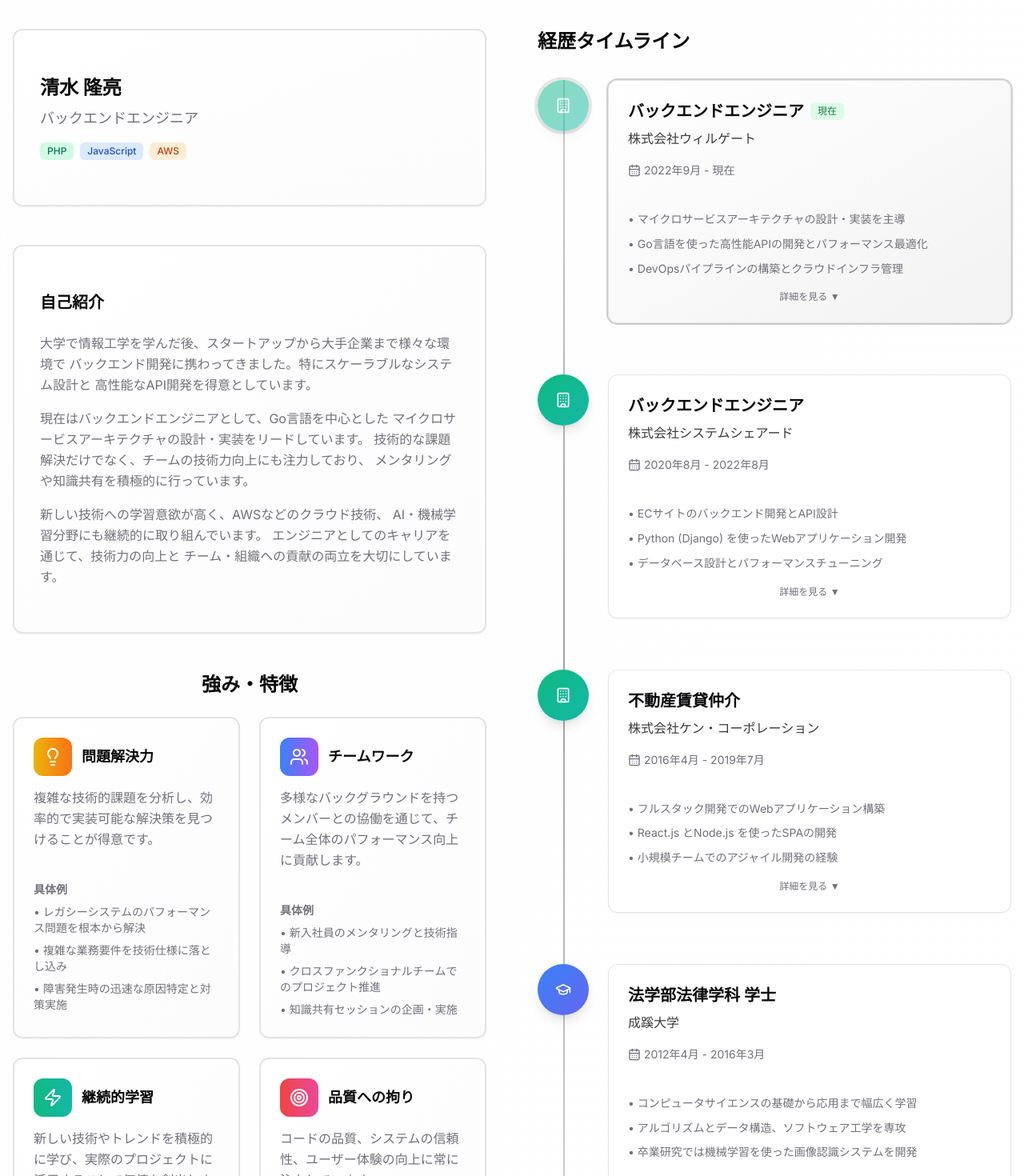
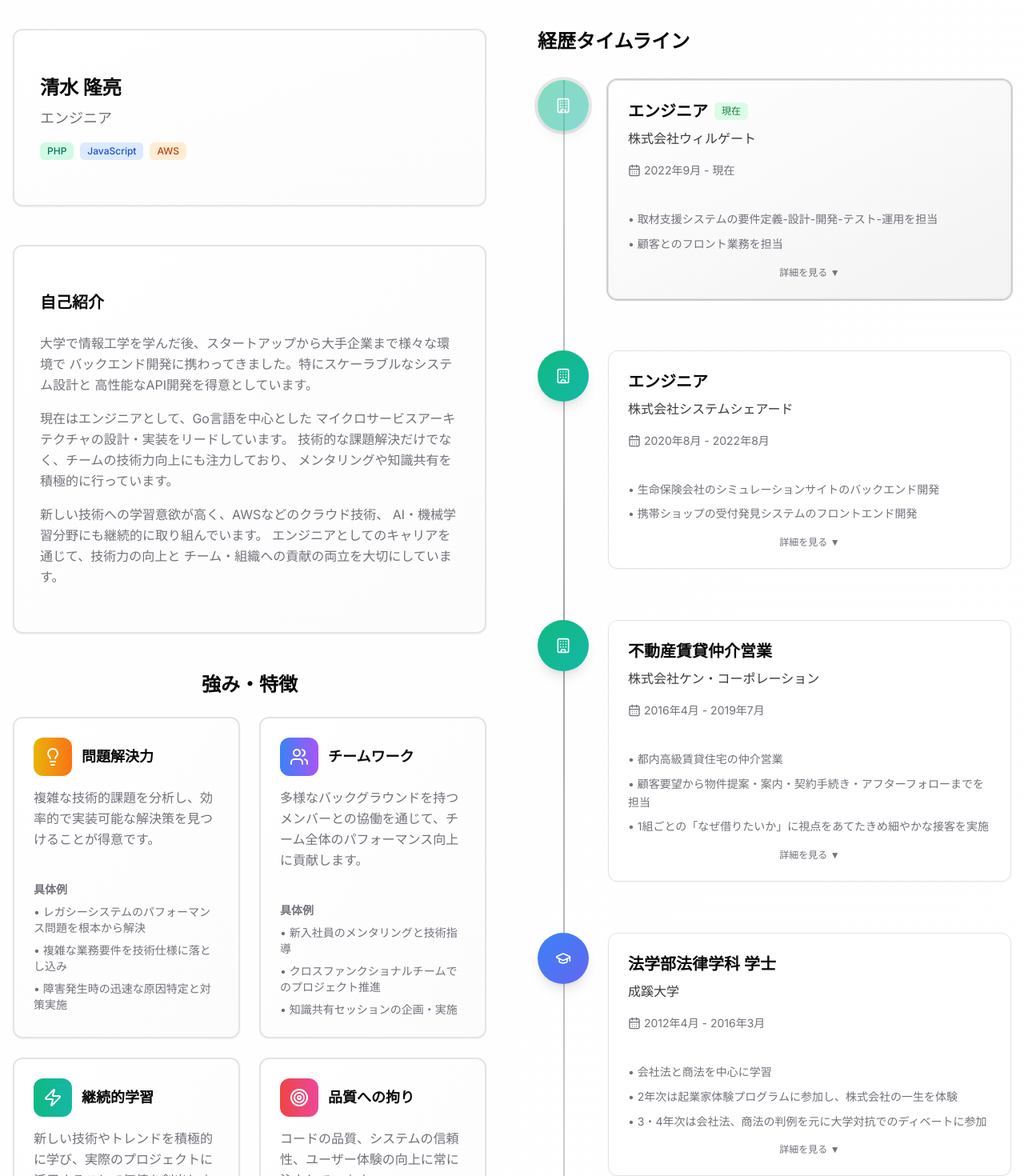
Before and after one commit to Takaaki-Shimizu/dedication, a Next.js app: page / in a window 1280 px wide. Shown: the part 1140-2610 px from the top of the page at 80% size. Built offline with nearby package versions, Linux system fonts and the light colour scheme.

Commit message:
fix: 情報更新

```diff
--- a/src/app/layout.tsx
+++ b/src/app/layout.tsx
@@ -13,9 +13,9 @@ export const metadata: Metadata = {
     default: "Takaaki Shimizu | Backend Engineer Portfolio",
     template: "%s | Takaaki Shimizu",
   },
-  description: "スケーラブルなシステム構築とクラウドアーキテクチャ設計を専門とするバックエンドエンジニア。Go、Python、AWSを用いた高性能なWebアプリケーション開発に従事。",
+  description: "スケーラブルなシステム構築とクラウドアーキテクチャ設計を専門とするエンジニア。Go、Python、AWSを用いた高性能なWebアプリケーション開発に従事。",
   keywords: [
-    "バックエンドエンジニア", "portfolio", "software engineer", "golang", "python", "aws",
+    "エンジニア", "portfolio", "software engineer", "golang", "python", "aws",
     "microservices", "システム設計", "クラウドアーキテクチャ", "API開発", "データベース設計",
     "Docker", "PostgreSQL", "MongoDB", "Redis", "CI/CD", "DevOps"
   ],
@@ -34,15 +34,15 @@ export const metadata: Metadata = {
     type: "website",
     locale: "ja_JP",
     url: "https://dedication.vercel.app",
-    title: "清水 隆亮 | バックエンドエンジニア ポートフォリオ",
-    description: "スケーラブルなシステム構築とクラウドアーキテクチャ設計を専門とするバックエンドエンジニア。Go、Python、AWSを用いた高性能なWebアプリケーション開発。",
+    title: "清水 隆亮 | エンジニア ポートフォリオ",
+    description: "スケーラブルなシステム構築とクラウドアーキテクチャ設計を専門とするエンジニア。Go、Python、AWSを用いた高性能なWebアプリケーション開発。",
     siteName: "Takaaki Shimizu Portfolio",
     images: [
       {
         url: "/og-image.jpg",
         width: 1200,
         height: 630,
-        alt: "清水 隆亮 - バックエンドエンジニア ポートフォリオ",
+        alt: "清水 隆亮 - エンジニア ポートフォリオ",
       },
     ],
   },
@@ -50,8 +50,8 @@ export const metadata: Metadata = {
     card: "summary_large_image",
     site: "@ilsbt",
     creator: "@takaakishimizu",
-    title: "清水 隆亮 | バックエンドエンジニア ポートフォリオ",
-    description: "スケーラブルなシステム構築とクラウドアーキテクチャ設計を専門とするバックエンドエンジニア。",
+    title: "清水 隆亮 | エンジニア ポートフォリオ",
+    description: "スケーラブルなシステム構築とクラウドアーキテクチャ設計を専門とするエンジニア。",
     images: ["/og-image.jpg"],
   },
   robots: {
--- a/src/app/page.tsx
+++ b/src/app/page.tsx
@@ -117,7 +117,7 @@ export default function Home() {
                   </h1>
                   <div className="text-xl md:text-2xl lg:text-3xl text-muted-foreground min-h-[3rem] flex items-center justify-center lg:justify-start">
                     <TypingAnimation
-                      texts={["バックエンドエンジニア", "フルスタック開発者", "システムアーキテクト"]}
+                      texts={["エンジニア", "フルスタック開発者", "システムアーキテクト"]}
                       className="font-semibold"
                       typingSpeed={80}
                       deletingSpeed={40}
@@ -129,7 +129,7 @@ export default function Home() {
                 <div className="space-y-4 max-w-2xl">
                   <p className="text-lg md:text-xl text-muted-foreground leading-relaxed">
                     顧客とのコミュニケーションを大切にし、要件定義から設計、実装、運用まで
-                    一貫して対応可能なバックエンドエンジニアです。
+                    一貫して対応可能なエンジニアです。
                   </p>
                   <p className="text-lg md:text-xl text-muted-foreground leading-relaxed">
                     PHP、JavaScript、AWSを用いた開発で、
--- a/src/components/about-section.tsx
+++ b/src/components/about-section.tsx
@@ -10,7 +10,9 @@ import {
   Zap,
   Target,
   Book,
-  Play
+  Trophy,
+  Activity,
+  Wine,
 } from "lucide-react";
 
 // Sample data
@@ -18,57 +20,53 @@ const timelineData: TimelineItem[] = [
   {
     id: "1",
     type: "work",
-    title: "バックエンドエンジニア",
+    title: "エンジニア",
     organization: "株式会社ウィルゲート",
     period: "2022年9月 - 現在",
     current: true,
     description: [
-      "マイクロサービスアーキテクチャの設計・実装を主導",
-      "Go言語を使った高性能APIの開発とパフォーマンス最適化",
-      "DevOpsパイプラインの構築とクラウドインフラ管理"
+      "取材支援システムの要件定義-設計-開発-テスト-運用を担当",
+      "顧客とのフロント業務を担当",
     ],
     achievements: [
-      "APIレスポンス時間を70%短縮する最適化を実施",
-      "月間1,000万リクエストを処理するシステムアーキテクチャを設計",
-      "チーム内のコードレビュー文化を確立し、バグ発生率を40%削減",
-      "新入社員向けの技術研修プログラムを開発・実施"
+      "PHPerKaigi2025にて登壇(20分セッション)",
+      "PHPカンファレンス香川2024にてスタッフとして運営参加",
+      "PHPerKaigi2024にて登壇(LTセッション)",
     ],
-    skills: ["Go", "AWS", "PostgreSQL", "Redis", "Docker", "gRPC", "Prometheus"]
+    skills: ["React", "Vue", "Laravel", "AWS", "Docker", "MySQL"]
   },
   {
     id: "2",
     type: "work",
-    title: "バックエンドエンジニア",
+    title: "エンジニア",
     organization: "株式会社システムシェアード",
     period: "2020年8月 - 2022年8月",
     description: [
-      "ECサイトのバックエンド開発とAPI設計",
-      "Python (Django) を使ったWebアプリケーション開発",
-      "データベース設計とパフォーマンスチューニング"
+      "生命保険会社のシミュレーションサイトのバックエンド開発",
+      "携帯ショップの受付発見システムのフロントエンド開発",
     ],
     achievements: [
       "レガシーシステムのモダンアーキテクチャへの移行を完了",
       "自動テストカバレッジを20%から85%まで向上",
       "決済システムのセキュリティ強化を実施"
     ],
-    skills: ["Python", "Django", "PostgreSQL", "AWS", "Docker", "Jenkins", "REST API"]
+    skills: ["React", "Vue", "Laravel", "AWS"]
   },
   {
     id: "3",
     type: "work",
-    title: "不動産賃貸仲介",
+    title: "不動産賃貸仲介営業",
     organization: "株式会社ケン・コーポレーション",
     period: "2016年4月 - 2019年7月",
     description: [
-      "フルスタック開発でのWebアプリケーション構築",
-      "React.js とNode.js を使ったSPAの開発",
-      "小規模チームでのアジャイル開発の経験"
+      "都内高級賃貸住宅の仲介営業",
+      "顧客要望から物件提案・案内・契約手続き・アフターフォローまでを担当",
+      "1組ごとの「なぜ借りたいか」に視点をあてたきめ細やかな接客を実施",
     ],
     achievements: [
-      "ユーザー数3倍増加に貢献するUI/UX改善を実施",
-      "開発効率向上のためのツール作成・導入"
+      "医者、弁護士、スポーツ選手、社長などからの信頼を得ることができ、リピートや紹介を獲得",
     ],
-    skills: ["JavaScript", "React", "Node.js", "MongoDB", "Express.js", "HTML/CSS"]
+    skills: ["顧客対応", "交渉", "契約"]
   },
   {
     id: "4",
@@ -77,16 +75,14 @@ const timelineData: TimelineItem[] = [
     organization: "成蹊大学",
     period: "2012年4月 - 2016年3月",
     description: [
-      "コンピュータサイエンスの基礎から応用まで幅広く学習",
-      "アルゴリズムとデータ構造、ソフトウェア工学を専攻",
-      "卒業研究では機械学習を使った画像認識システムを開発"
+      "会社法と商法を中心に学習",
+      "2年次は起業家体験プログラムに参加し、株式会社の一生を体験",
+      "3・4年次は会社法、商法の判例を元に大学対抗でのディベートに参加",
     ],
     achievements: [
-      "学業成績優秀者として学科代表に選出",
-      "プログラミングコンテストで3位入賞",
-      "オープンソースプロジェクトに継続的に貢献"
+      "体育会卓球部に所属し、3年次からはレギュラーとして関東学生卓球リーグ4部の優勝に貢献"
     ],
-    skills: ["C++", "Java", "Python", "機械学習", "数学", "統計学"]
+    skills: ["法律知識", "ディベート", "論理的思考"]
   }
 ];
 
@@ -152,13 +148,19 @@ const interestsData: Interest[] = [
     id: "2",
     title: "フルマラソン",
     description: "継続することの大切さ、目標達成の喜びを感じるために、年2〜3回フルマラソンに挑戦しています。",
-    icon: <Zap className="w-8 h-8" />
+    icon: <Activity className="w-8 h-8" />
   },
   {
     id: "3",
     title: "Jリーグ鹿島アントラーズのサポーター",
     description: "「すべては勝利のために」「献身・誠実・尊重」のクラブ精神を体現する選手・スタッフから多くのことを学び、時にゴール裏で激しく応援しています。",
-    icon: <Play className="w-8 h-8" />
+    icon: <Trophy className="w-8 h-8" />
+  },
+    {
+    id: "4",
+    title: "お酒",
+    description: "日本酒かクラフトビールを好みます。最近はウイスキーにも挑戦中です。",
+    icon: <Wine className="w-8 h-8" />
   },
 ];
 
@@ -269,7 +271,7 @@ export function AboutSection() {
                 <div className="flex flex-col sm:flex-row items-center gap-6">
                   <div className="text-center sm:text-left flex-1">
                     <h3 className="text-2xl font-bold mb-2">清水 隆亮</h3>
-                    <p className="text-lg text-muted-foreground mb-4">バックエンドエンジニア</p>
+                    <p className="text-lg text-muted-foreground mb-4">エンジニア</p>
                     <div className="flex flex-wrap gap-2 justify-center sm:justify-start">
                       <Badge className="bg-emerald-100 dark:bg-emerald-900/20 text-emerald-700 dark:text-emerald-300">
                          PHP
@@ -297,7 +299,7 @@ export function AboutSection() {
                     高性能なAPI開発を得意としています。
                   </p>
                   <p>
-                    現在はバックエンドエンジニアとして、Go言語を中心とした
+                    現在はエンジニアとして、Go言語を中心とした
                     マイクロサービスアーキテクチャの設計・実装をリードしています。
                     技術的な課題解決だけでなく、チームの技術力向上にも注力しており、
                     メンタリングや知識共有を積極的に行っています。
--- a/src/components/footer.tsx
+++ b/src/components/footer.tsx
@@ -76,7 +76,7 @@ export function Footer() {
             </div>
             <p className="text-muted-foreground leading-relaxed mb-6 max-w-md">
               スケーラブルなシステム構築とクラウドアーキテクチャ設計を専門とする
-              バックエンドエンジニア。Go、Python、AWSを用いた高性能なWeb
+              エンジニア。Go、Python、AWSを用いた高性能なWeb
               アプリケーション開発に従事しています。
             </p>
 
```
Also changed, not shown: 1 other file (tests, documents, lock files or other folders).
